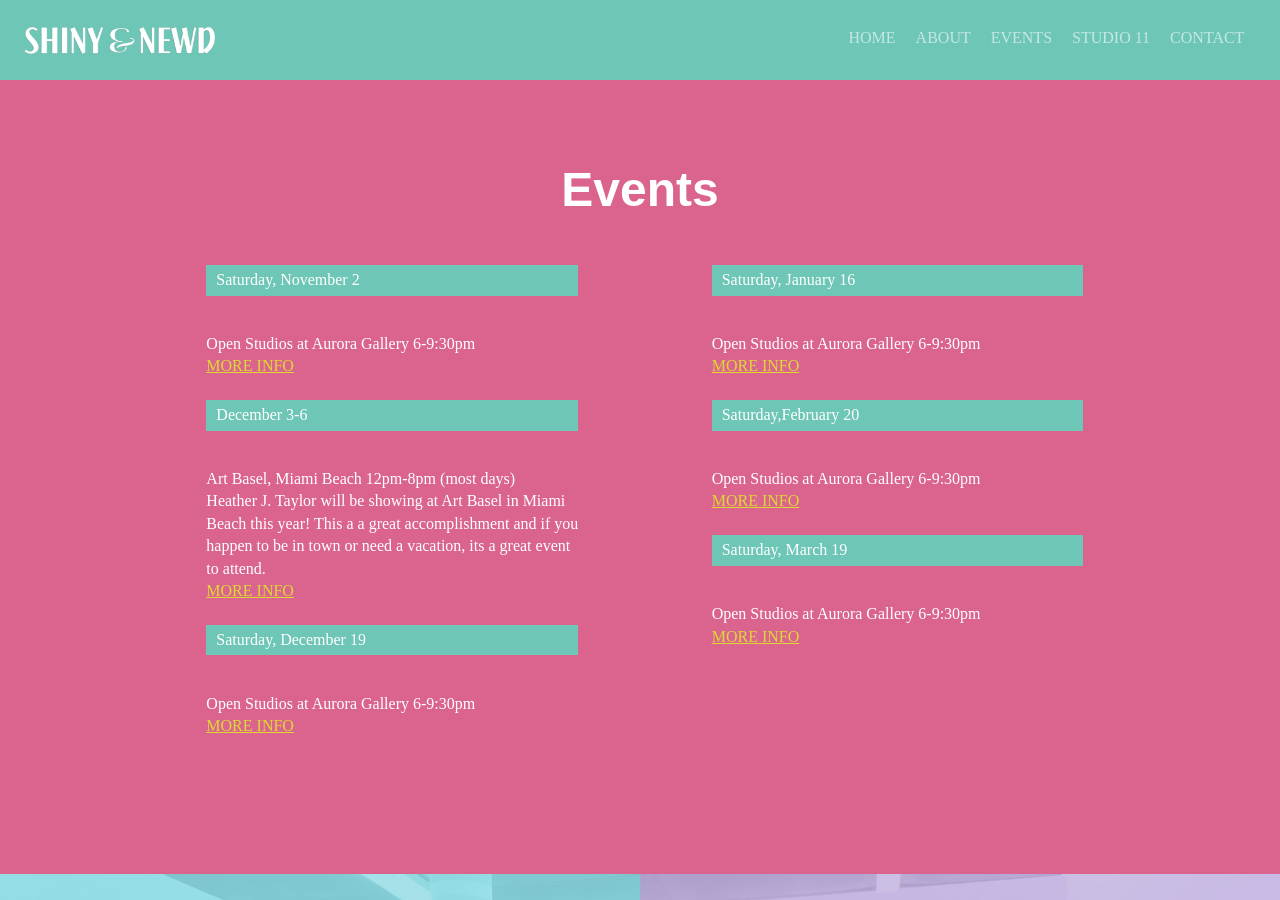
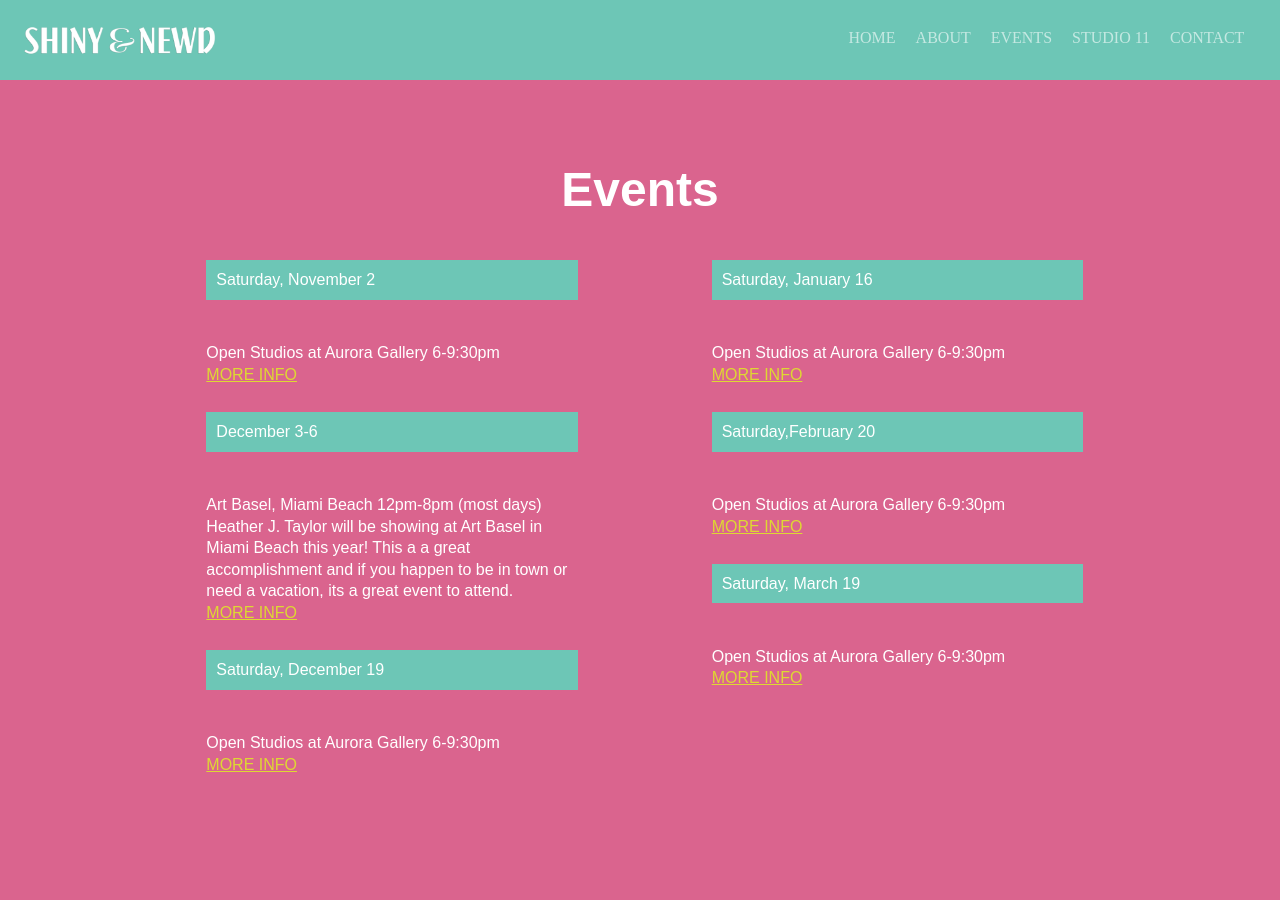
Before and after one commit to rachyrach/shinyandnewd, a Jekyll site: the page built from index.html, in a window 1280 px wide and 900 px high, scrolled down 1850 px. Built offline with Jekyll 4.4.1, drawn with Linux system fonts in a browser that asks for light colours; Markdown is read by kramdown in place of the engine named in the settings.

Commit message:
added way to many  <p>
 </p>

```diff
--- a/index.html
+++ b/index.html
@@ -41,34 +41,34 @@
 		<div class="content">
             <h1>Events</h1>
  <div class="column1">
-<p>
-<div class="date">Saturday, November 2</div><br>
-Open Studios at Aurora Gallery 6-9:30pm<br>
-    <a href="https://www.facebook.com/AuroraStudiosintheheights" target="_blank" class="btn-event">MORE INFO</a><br><br>
 
-<div class="date">December 3-6</div><br>
-Art Basel, Miami Beach  12pm-8pm (most days)<br>
+     <div class="date"><p>Saturday, November 2</p></div><br>
+<p>Open Studios at Aurora Gallery 6-9:30pm<br>
+    <a href="https://www.facebook.com/AuroraStudiosintheheights" target="_blank" class="btn-event">MORE INFO</a><br><br></p>
+
+<div class="date"><p>December 3-6</p></div><br>
+<p>Art Basel, Miami Beach  12pm-8pm (most days)<br>
 Heather J. Taylor will be showing at Art Basel in Miami Beach this year! This a a great accomplishment and if you happen to be in town or need a vacation, its a great event to attend.</br>
-<a href="https://www.artbasel.com/miami-beach" target="_blank" class="btn-event">MORE INFO</a> <br><br>
+<a href="https://www.artbasel.com/miami-beach" target="_blank" class="btn-event">MORE INFO</a> <br><br> </p>
 
-<div class="date">Saturday, December 19</div><br>
-Open Studios at Aurora Gallery 6-9:30pm<br>
-    <a href="https://www.facebook.com/AuroraStudiosintheheights" target="_blank" class="btn-event">MORE INFO</a><br><br>
+<div class="date"><p>Saturday, December 19 </p></div><br>
+<p>Open Studios at Aurora Gallery 6-9:30pm<br>
+    <a href="https://www.facebook.com/AuroraStudiosintheheights" target="_blank" class="btn-event">MORE INFO</a><br><br> </p>
     </p>
 </div>
 
              <div class="column2">
-<p>
-<div class="date">Saturday, January 16</div><br>
-Open Studios at Aurora Gallery 6-9:30pm<br>
-    <a href="https://www.facebook.com/AuroraStudiosintheheights" target="_blank" class="btn-event">MORE INFO</a><br><br>
 
-<div class="date">Saturday,February 20</div><br>
-Open Studios at Aurora Gallery 6-9:30pm<br>
-    <a href="https://www.facebook.com/AuroraStudiosintheheights" target="_blank" class="btn-event">MORE INFO</a><br><br>
+<div class="date"><p>Saturday, January 16 </p></div><br>
+<p>Open Studios at Aurora Gallery 6-9:30pm<br>
+    <a href="https://www.facebook.com/AuroraStudiosintheheights" target="_blank" class="btn-event">MORE INFO</a><br><br> </p>
 
-<div class="date">Saturday, March 19</div><br>
-Open Studios at Aurora Gallery 6-9:30pm<br>
+<div class="date"><p>Saturday,February 20 </p></div><br>
+<p>Open Studios at Aurora Gallery 6-9:30pm<br>
+    <a href="https://www.facebook.com/AuroraStudiosintheheights" target="_blank" class="btn-event">MORE INFO</a><br><br> </p>
+
+<div class="date"><p>Saturday, March 19 </p></div><br>
+<p>Open Studios at Aurora Gallery 6-9:30pm<br>
     <a href="https://www.facebook.com/AuroraStudiosintheheights" target="_blank" class="btn-event">MORE INFO</a><br><br>
     </p>
 </div>
```
